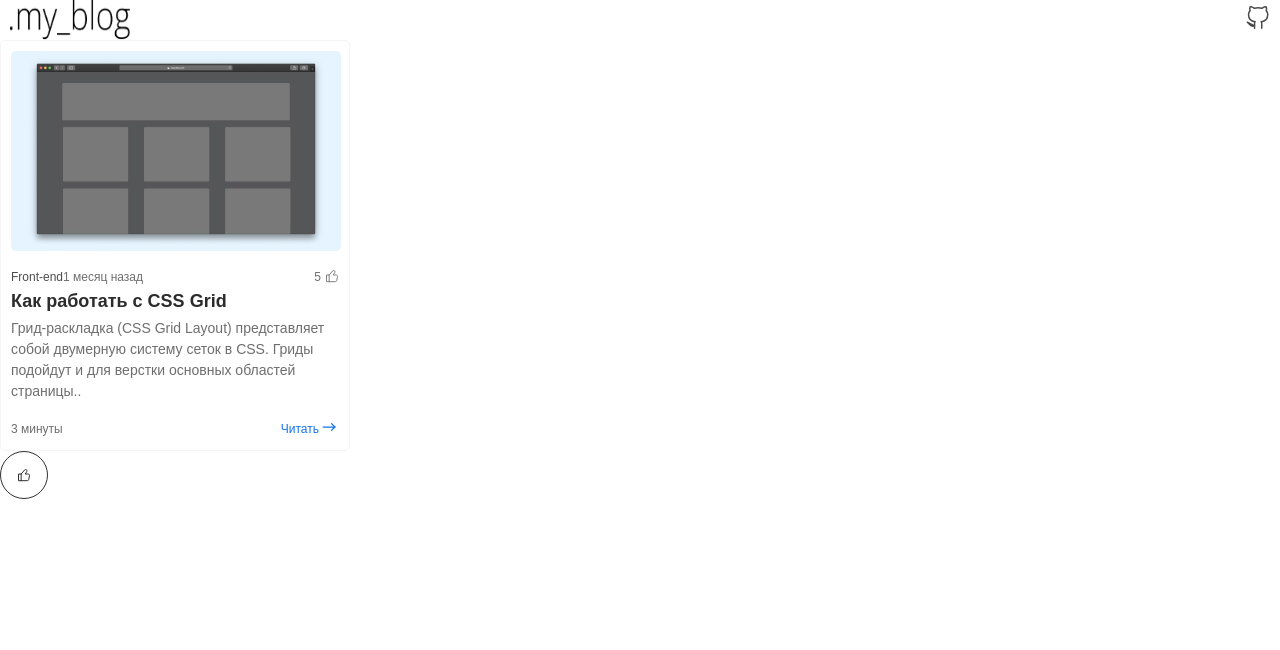
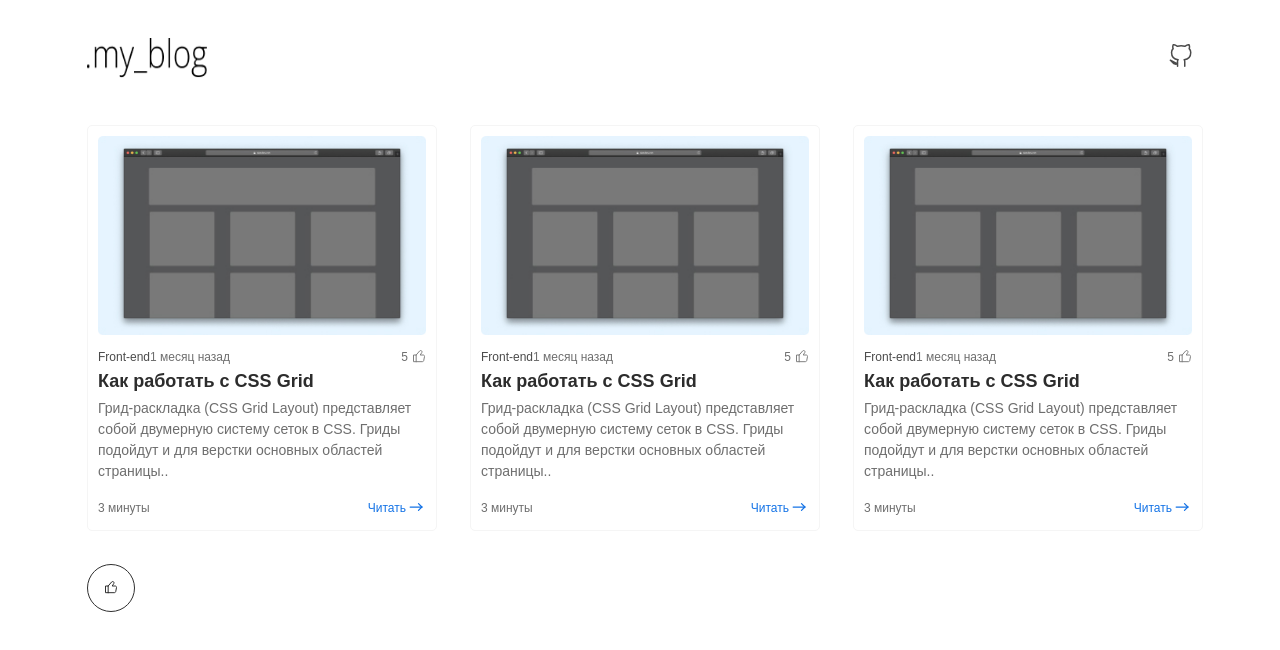
Before and after one commit to vitebskiy/NextJs, a Next.js app: page / in a window 1280 px wide. Shown: the top 650 px of the page. Built offline with nearby package versions, Linux system fonts and the light colour scheme.

Commit message:
10.11. Домашнее задание - CSS Grid

```diff
--- a/app/globals.css
+++ b/app/globals.css
@@ -21,8 +21,10 @@ body {
 }
 
 body {
-  display: flex;
-  flex-direction: column;
+  display: grid;
+  grid-template-columns: minmax(20px, 1fr) minmax(0, 1126px) minmax(20px, 1fr);
+  grid-template-rows: auto 1fr;
+  row-gap: 17px;
 
   min-height: 100%;
 
@@ -33,6 +35,12 @@ body {
 
   -webkit-font-smoothing: antialiased;
   -moz-osx-font-smoothing: grayscale;
+}
+
+body > header,
+body > main {
+  grid-column: 2;
+  min-width: 0;
 }
 
 * {
--- a/app/layout.tsx
+++ b/app/layout.tsx
@@ -24,7 +24,7 @@ export default function RootLayout({ children }: { children: ReactNode }) {
     <html lang="ru" className={`${geistSans.variable} ${geistMono.variable}`}>
       <body>
         <Header />
-        {children}
+        <main>{children}</main>
       </body>
     </html>
   );
--- a/app/page.module.css
+++ b/app/page.module.css
@@ -30,6 +30,26 @@
   padding: 120px 60px;
 
   background-color: var(--foreground);
+}
+
+.list {
+  display: grid;
+  grid-template-columns: repeat(3, minmax(0, 1fr));
+  gap: 33px;
+  padding-left: 10px;
+}
+
+@media (width <= 900px) {
+  .list {
+    grid-template-columns: repeat(2, minmax(0, 1fr));
+    padding-left: 0;
+  }
+}
+
+@media (width <= 600px) {
+  .list {
+    grid-template-columns: minmax(0, 1fr);
+  }
 }
 
 .intro {
--- a/app/page.tsx
+++ b/app/page.tsx
@@ -3,9 +3,34 @@
 import { Card, Liked } from '@/components';
 import { CardProps } from '@/components/Card/Card.props';
 import { useState } from 'react';
+import styles from './page.module.css'
 
 export default function Home() {
   const items: CardProps[] = [
+    {
+      id: 'grid-css',
+      img: '/mini.jpg',
+      category: 'Front-end',
+      when: '1 месяц назад',
+      like: 5,
+      title: 'Как работать с CSS Grid',
+      descr:
+        'Грид-раскладка (CSS Grid Layout) представляет собой двумерную систему сеток в CSS. Гриды подойдут и для верстки основных областей страницы..',
+      time: '3 минуты',
+      href: '/',
+    },
+    {
+      id: 'grid-css',
+      img: '/mini.jpg',
+      category: 'Front-end',
+      when: '1 месяц назад',
+      like: 5,
+      title: 'Как работать с CSS Grid',
+      descr:
+        'Грид-раскладка (CSS Grid Layout) представляет собой двумерную систему сеток в CSS. Гриды подойдут и для верстки основных областей страницы..',
+      time: '3 минуты',
+      href: '/',
+    },
     {
       id: 'grid-css',
       img: '/mini.jpg',
@@ -39,7 +64,7 @@ export default function Home() {
   };
 
   return (
-    <div>
+    <div className={styles['list']} >
       {items.map((i) => (
         <Card
           key={i.id}
--- a/components/Card/Card.module.css
+++ b/components/Card/Card.module.css
@@ -1,6 +1,6 @@
 .card {
   box-sizing: border-box;
-  max-width: 350px;
+  min-width: 0;
   padding: 10px;
   border: 1px solid #f5f5f5;
   border-radius: 5px;
@@ -8,6 +8,12 @@
 
 .top {
   margin-bottom: 15px;
+}
+
+.img {
+  display: block;
+  width: 100%;
+  height: auto;
 }
 
 .row {
--- a/components/Header/Header.module.css
+++ b/components/Header/Header.module.css
@@ -2,5 +2,7 @@
   display: flex;
   align-items: center;
   justify-content: space-between;
-  padding: 0 10px;
+  min-height: 100px;
+  margin-top: 8px;
+  padding: 10px;
 }
--- /dev/null
+++ b/components/Header/Header.props.ts
@@ -0,0 +1,3 @@
+import type { HTMLAttributes } from 'react';
+
+export interface HeaderProps extends HTMLAttributes<HTMLElement> {}
--- a/components/Header/Header.jsx
+++ b/components/Header/Header.tsx
@@ -1,9 +1,11 @@
+import cn from 'classnames';
 import Image from 'next/image';
 import styles from './Header.module.css';
+import { HeaderProps } from './Header.props';
 
-export const Header = () => {
+export const Header = ({ className, ...props }: HeaderProps) => {
   return (
-    <header className={styles['header']}>
+    <header className={cn(styles['header'], className)} {...props}>
       <Image
         src="/logo.png"
         alt="Логотип my_blog"
```
Also changed, not shown: .playwright-mcp/page-2026-10-22T13-23-54-900Z.png (added).
